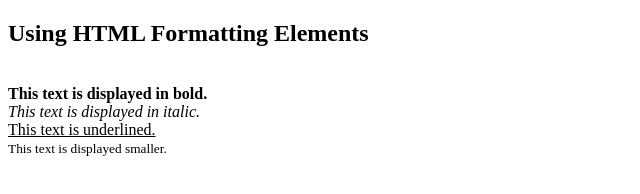
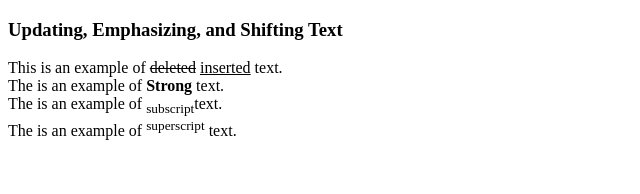
Before and after one commit to HaQuynh251106/webcuahaquynh, a plain HTML site: page index.html in a window 1280 px wide. Shown: the whole page, without its empty margins (0-640 px from the left). Drawn offline with Linux system fonts and the light colour scheme.

Commit message:
Update index.html

```diff
--- a/index.html
+++ b/index.html
@@ -1,13 +1,15 @@
 <!DOCTYPE html>
-<html>
+<html lang="en">
 <head>
-<title>Formats</title>
+    <meta charset="UTF-8">
+    <meta name="viewport" content="width=device-width, initial-scale=1.0">
+    <title>Document</title>
 </head>
 <body>
-<h2>Using HTML Formatting Elements</h2><br>
-<b>This text is displayed in bold.</b><br>
-<i>This text is displayed in italic.</i><br>
-<u>This text is underlined.</u><br>
-<small>This text is displayed smaller.</small>
+    <h3>Updating, Emphasizing, and Shifting Text</h3>
+    This is an example of <del>deleted</del> <ins>inserted</ins> text.<br/>
+    The is an example of <strong>Strong</strong> text.<br/>
+    The is an example of <sub>subscript</sub>text.<br/>
+    The is an example of <sup>superscript</sup> text.<br/>
 </body>
 </html>
```
